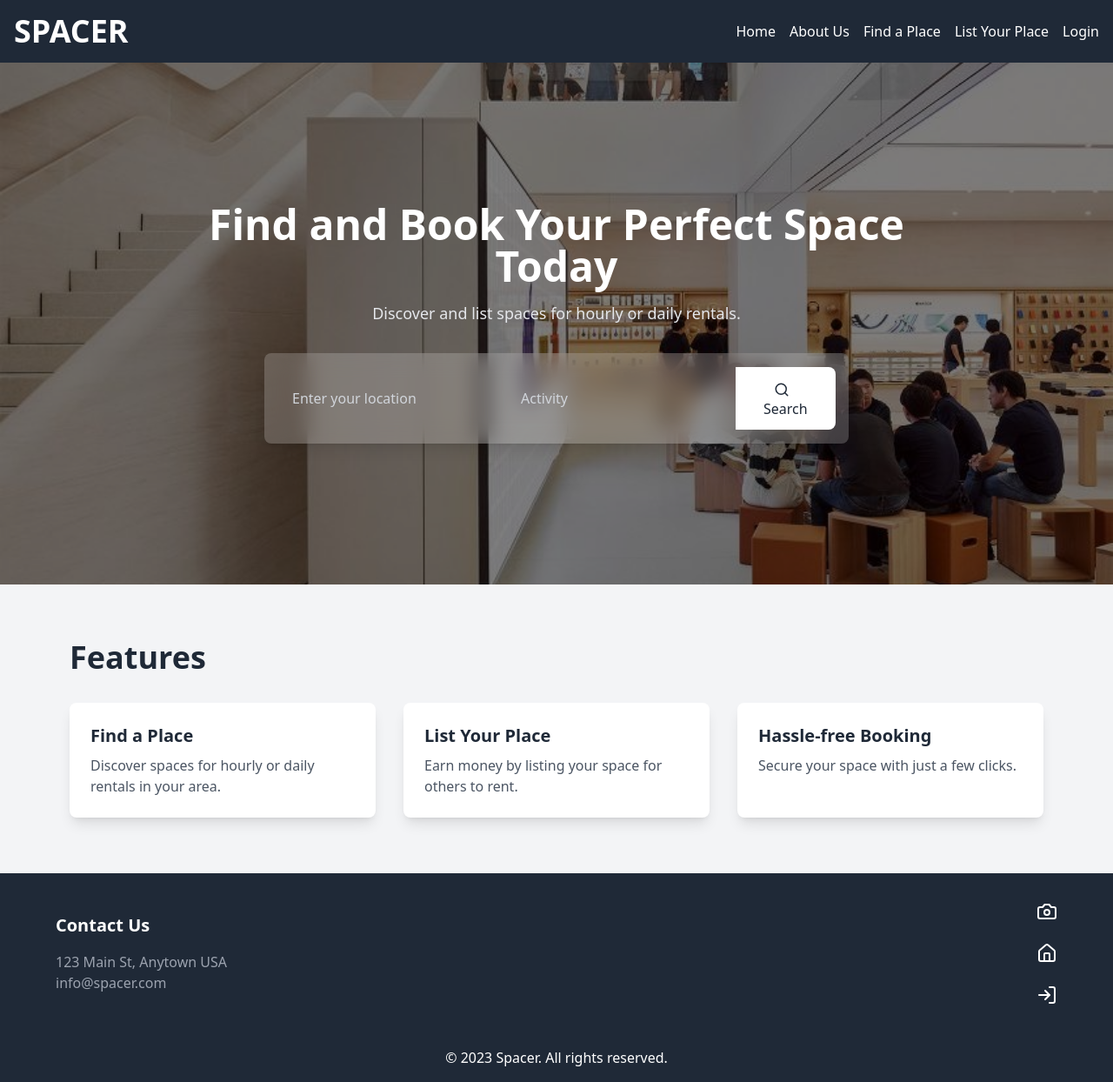
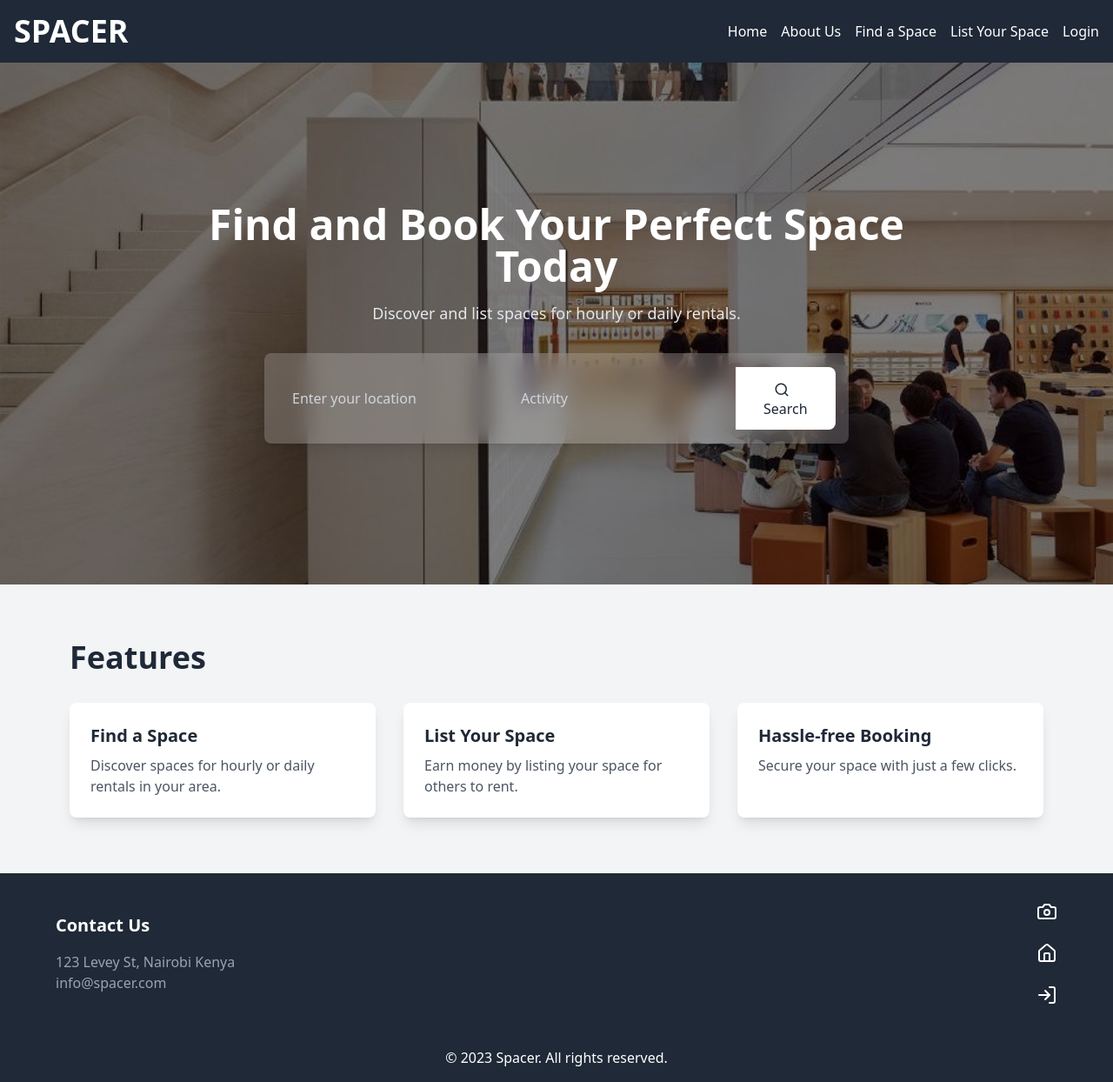
Before and after one commit to Lenrie13/spacer-frontend-app, a React (Vite) app: page / in a window 1280 px wide. Shown: the whole page at 87% size. Built offline with nearby package versions, Linux system fonts and the light colour scheme.

Commit message:
making some corrections to naming

```diff
--- a/src/App.jsx
+++ b/src/App.jsx
@@ -42,12 +42,12 @@ const NavigationContent = () => {
           </li>
           <li>
             <Link to="/FindYourPlace" className="hover:text-gray-300">
-              Find a Place
+              Find a Space
             </Link>
           </li>
           <li>
             <Link to="/AddYourSpace" className="hover:text-gray-300">
-              List Your Place
+              List Your Space
             </Link>
           </li>
           <li>
--- a/src/components/AddYourSpace.jsx
+++ b/src/components/AddYourSpace.jsx
@@ -98,7 +98,7 @@ export default function AddYourSpace() {
       <div className="max-w-3xl mx-auto bg-white rounded-lg shadow-md overflow-hidden">
         <div className="px-4 py-5 sm:p-6">
           <h1 className="text-3xl font-bold text-gray-800 mb-6">
-            Add Your Space
+            List Your Space
           </h1>
           <form onSubmit={handleSubmit} className="space-y-6">
             <div>
--- a/src/components/LandingPage.jsx
+++ b/src/components/LandingPage.jsx
@@ -63,7 +63,7 @@ export default function SpacerLandingPage() {
         <div className="grid grid-cols-1 md:grid-cols-3 gap-8">
           <div className="bg-white rounded-lg shadow-lg p-6">
             <h3 className="text-xl font-bold mb-2 text-gray-800">
-              Find a Place
+              Find a Space
             </h3>
             <p className="text-gray-600">
               Discover spaces for hourly or daily rentals in your area.
@@ -71,7 +71,7 @@ export default function SpacerLandingPage() {
           </div>
           <div className="bg-white rounded-lg shadow-lg p-6">
             <h3 className="text-xl font-bold mb-2 text-gray-800">
-              List Your Place
+              List Your Space
             </h3>
             <p className="text-gray-600">
               Earn money by listing your space for others to rent.
@@ -93,7 +93,7 @@ export default function SpacerLandingPage() {
         <div className="max-w-6xl mx-auto flex flex-col md:flex-row justify-between items-center">
           <div className="mb-4 md:mb-0">
             <h3 className="text-xl font-bold mb-4 text-white">Contact Us</h3>
-            <p className="text-gray-400">123 Main St, Anytown USA</p>
+            <p className="text-gray-400">123 Levey St, Nairobi Kenya</p>
             <p className="text-gray-400">info@spacer.com</p>
           </div>
           <div className="space-x-4">
```
